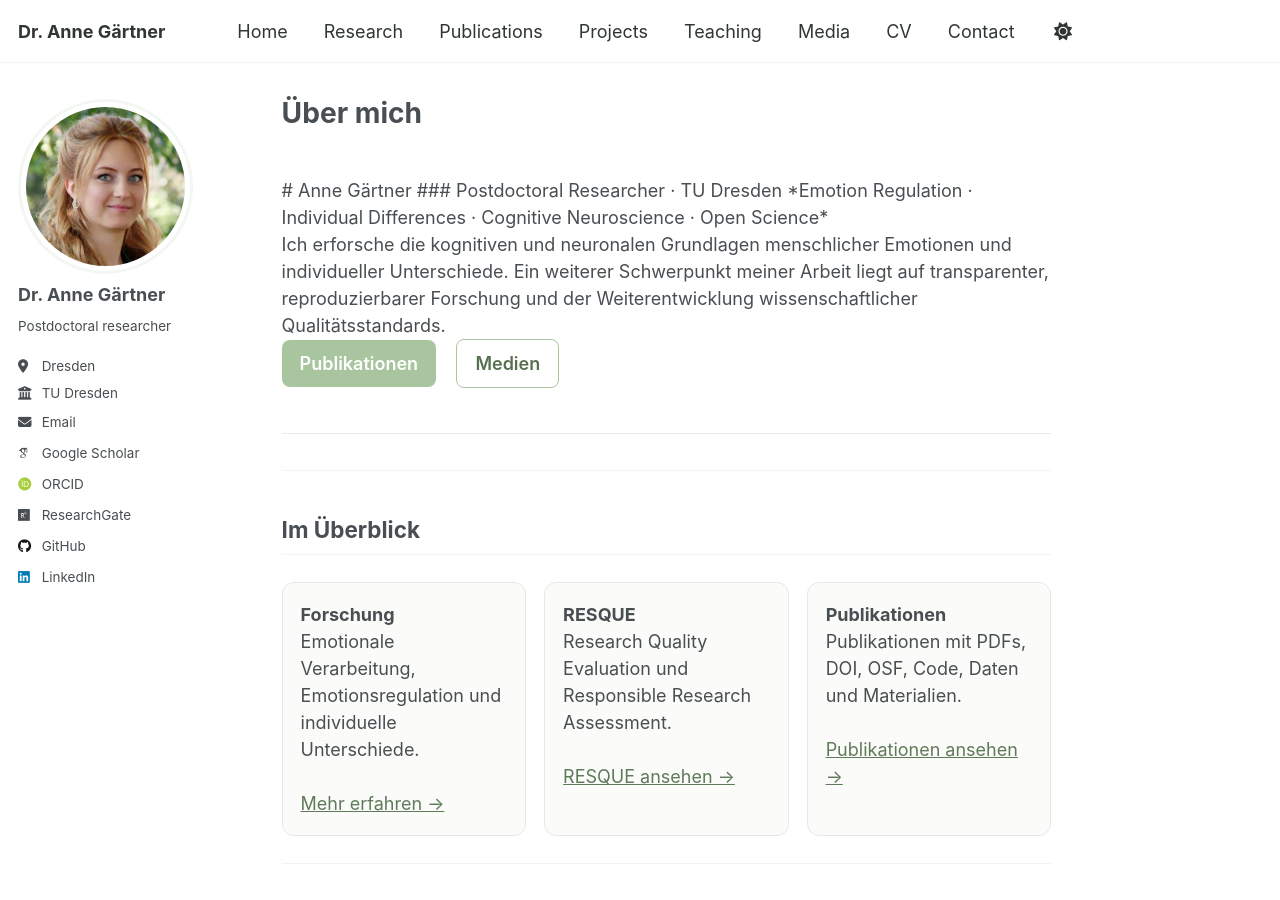
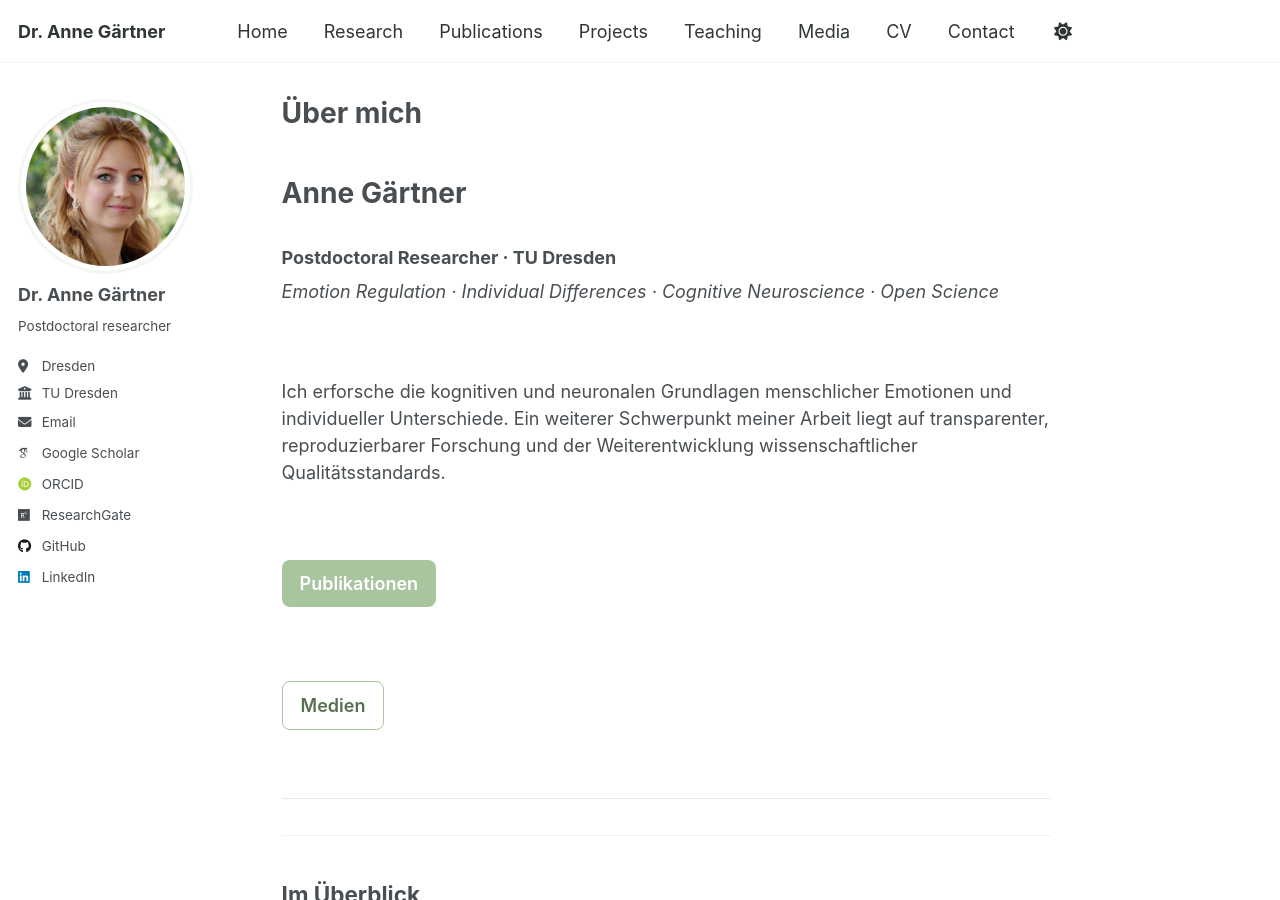
Before and after one commit to angaertner/angaertner.github.io, a Jekyll site: the page built from _pages/about.md, in a window 1280 px wide and 900 px high. Built offline with Jekyll 4.4.1, drawn with Linux system fonts in a browser that asks for light colours; some web fonts are replaced; a script that is not in the unit is left out.

Commit message:
Update about.md

```diff
--- a/_pages/about.md
+++ b/_pages/about.md
@@ -7,8 +7,7 @@ redirect_from:
   - /about.html
 ---
 
-<div style="padding:2rem 0 2.5rem 0; border-bottom:1px solid #e7ebe6; margin-bottom:2rem;">
-
+<div markdown="1" style="padding:2rem 0 2.5rem 0; border-bottom:1px solid #e7ebe6; margin-bottom:2rem;">
 # Anne Gärtner
 
 ### Postdoctoral Researcher · TU Dresden
```
